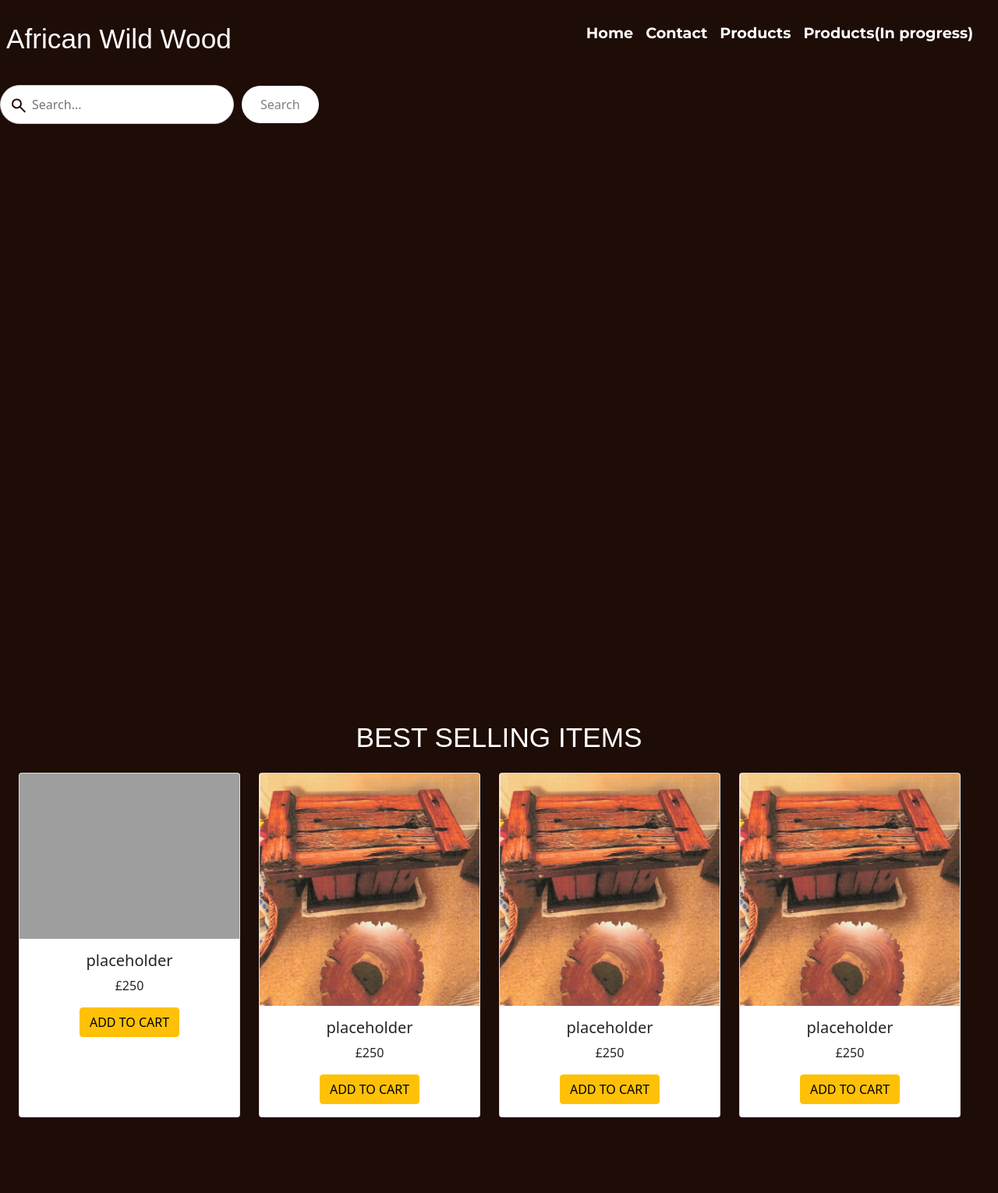
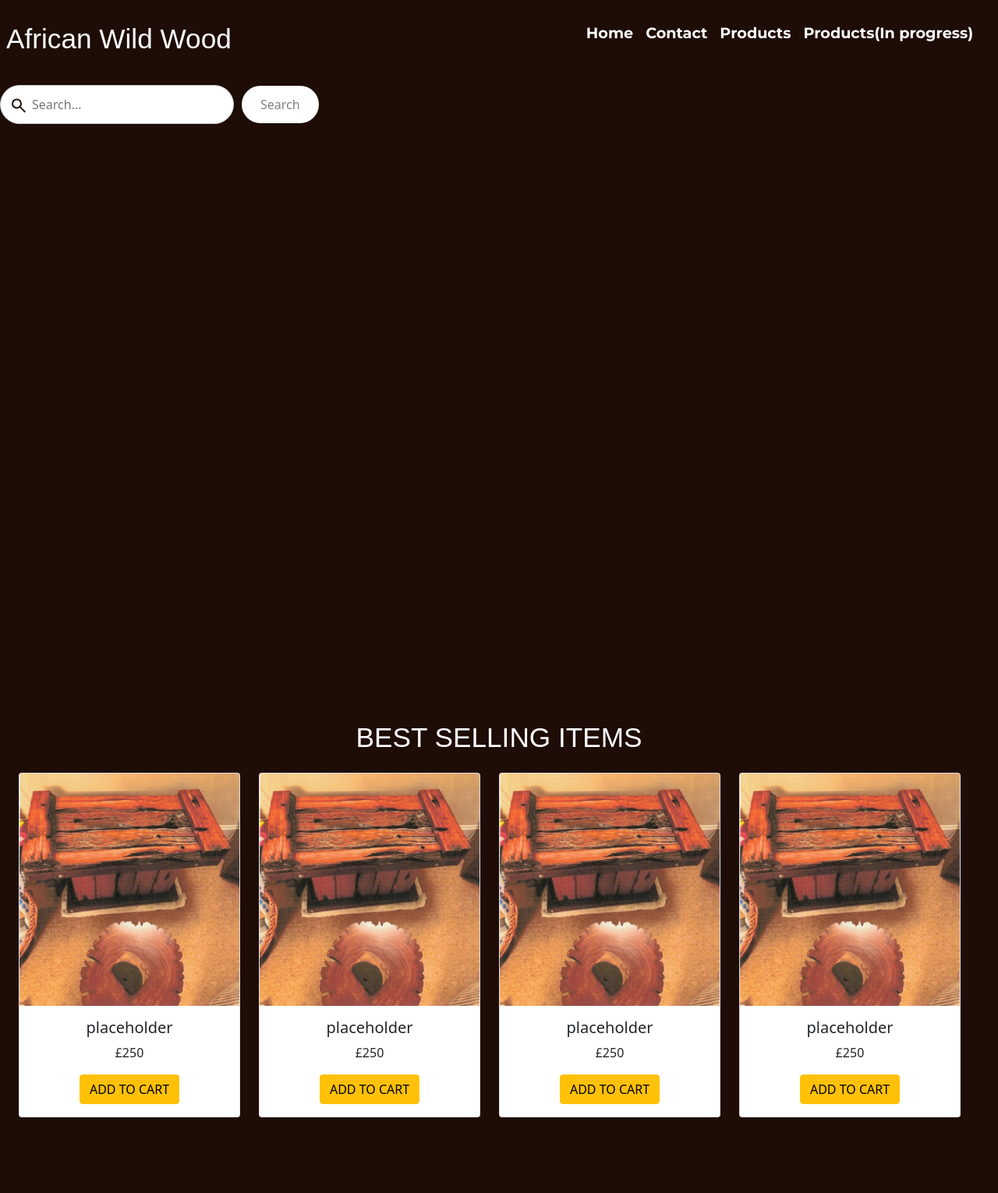
Before and after one commit to African-wild-wood-creation/African-wild-wood-creation, a Flask app: page /products in a window 1280 px wide. Shown: the top 1530 px of the page at 78% size. Run offline with Flask 3, Linux system fonts and the light colour scheme; some web fonts are replaced; grey boxes are pictures that could not be loaded.

Commit message:
Update products.html

```diff
--- a/templates/products.html
+++ b/templates/products.html
@@ -26,7 +26,7 @@
         <div class="col-md-3 col-sm-6 mb-4"> <!--col-md-3 makes 4 cards per row on med screens and sm-6 is 2 cards -->
             <div class="card h-100 text-center"> <!-- card is a wrapper that adds a border, rounded corners and shadow -->
               <!-- h-100 makes the card take up 100% height of its parent column -->
-            <img src="{{ url_for('static', filename='images/Placeholder-3.png') }}" class="card-img-top" alt="Placeholder"> <!-- card-img-top puts the image above the content -->
+            <img src="{{ url_for('static', filename='images/Placeholder-3.png.png') }}" class="card-img-top" alt="Placeholder"> <!-- card-img-top puts the image above the content -->
             <div class="card-body">
                 <h5 class="card-title">placeholder</h5>
                 <p class="card-text">£250</p>
```
